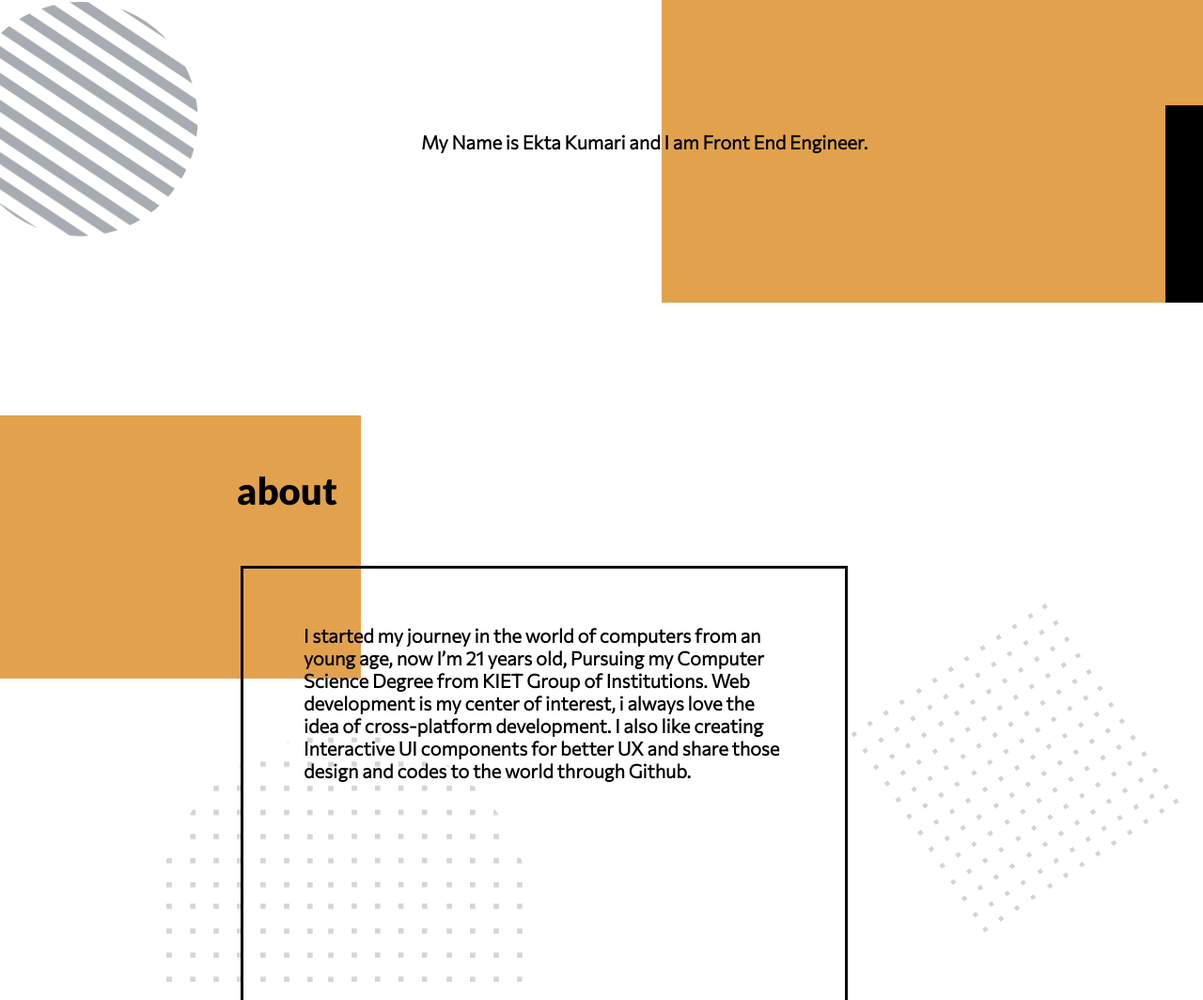
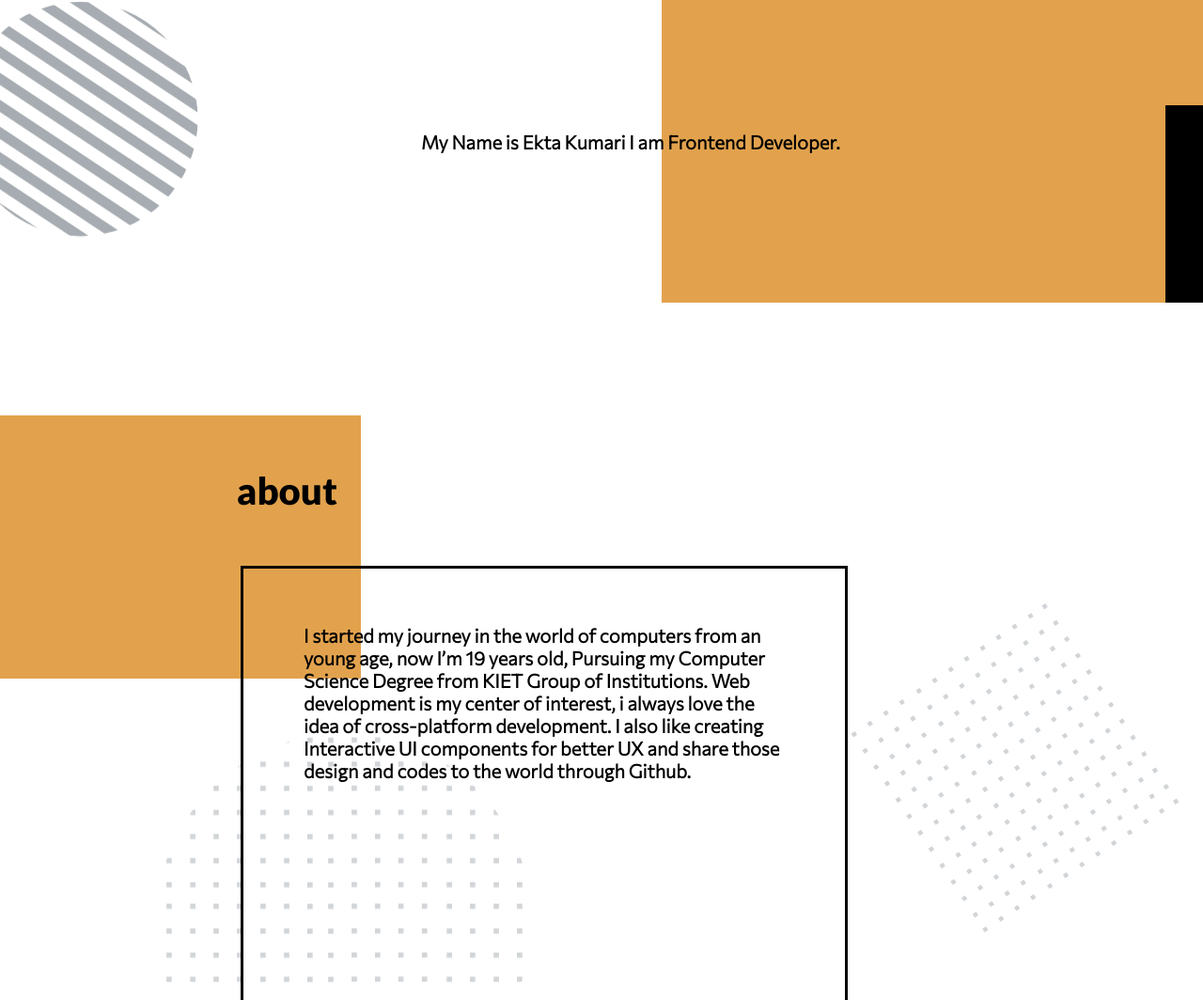
Before and after one commit to ekta-10/my_portfolio, a plain HTML site: page index.html in a window 1280 px wide. Shown: the part 438-1502 px from the top of the page at 94% size. Drawn offline with Linux system fonts and the light colour scheme; a web font is replaced by a local one.

Commit message:
Update index.html

```diff
--- a/index.html
+++ b/index.html
@@ -1,7 +1,7 @@
 <!DOCTYPE html>
 <html>
 <head>
-	<title>Web Design Portfolio</title>
+	<title>Ekta Kumari</title>
 	<link rel="stylesheet" type="text/css" href="styles.css">
 	<link href="https://fonts.googleapis.com/css2?family=Commissioner:wght@300&family=Condiment&family=Lato:wght@900&display=swap" rel="stylesheet">
 	<link rel="stylesheet" type="text/css" href="https://maxcdn.bootstrapcdn.com/font-awesome/4.7.0/css/font-awesome.min.css">
@@ -33,7 +33,7 @@
 	    	<h1>PORTFOLIO</h1>
 	    </div>
 	    <div class="para">
-	    	<h2>My Name is Ekta Kumari and I am Front End Engineer.</h2>
+	    	<h2>My Name is Ekta Kumari  I am Frontend Developer.</h2>
 	    </div>
 	    <img class="svg2" src="svg/square.svg" alt="">
 	    <img class="svg4" src="svg/dashed-circle.svg" alt="">
@@ -45,7 +45,7 @@
     	</div>
     	<div class="box">
     		<h4>I started my journey in the world of computers from an young age,
-            now I’m 21 years old, Pursuing my Computer Science Degree from
+            now I’m 19 years old, Pursuing my Computer Science Degree from
             KIET Group of Institutions.  Web development is my center of interest, i always
             love the idea of cross-platform development. I also like
 			creating Interactive UI components for better UX  and share those design and codes
```
